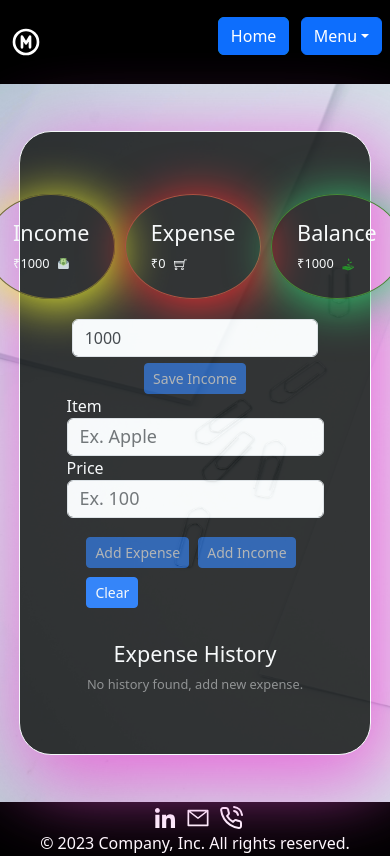
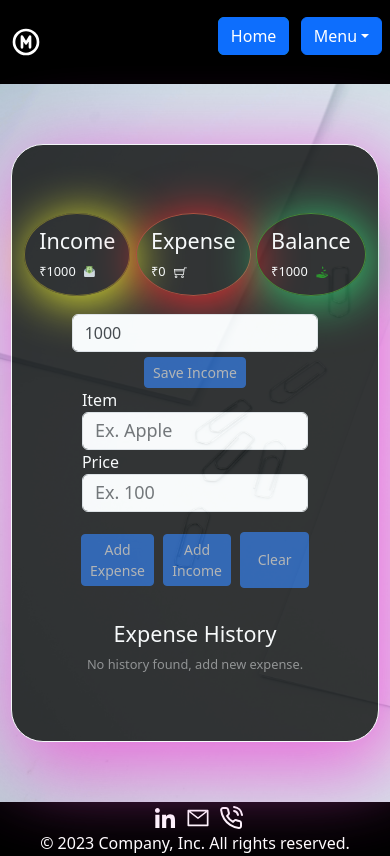
Before and after one commit to MuskanSrivastava8/Mitra, a React (Create React App) app: page /Mitra/Expensetracker in a window 390 px wide. Built offline with nearby package versions, Linux system fonts and the light colour scheme.

Commit message:
Width aspect removed

```diff
--- a/src/Components/ExpenseTracker/ExpenseInput.js
+++ b/src/Components/ExpenseTracker/ExpenseInput.js
@@ -65,7 +65,7 @@ export default function ExpenseInput() {
   return (
     <React.Fragment>
       <div className="Expense_input_container">
-        <div class="form-group">
+        <div class="form-group" className="Form_style">
           <label for="formGroupExampleInput">Item</label>
           <input
             type="text"
@@ -78,7 +78,7 @@ export default function ExpenseInput() {
           />
         </div>
 
-        <div class="form-group">
+        <div class="form-group" className="Form_style">
           <label for="formGroupExampleInput">Price</label>
           <input
             type="text"
@@ -112,8 +112,9 @@ export default function ExpenseInput() {
           <button
             type="button"
             class="btn btn-primary btn-sm"
-            style={{ margin: "2%" }}
+            style={{ margin: "2%"  , padding:"7%" }}
             onClick={clearInput}
+            disabled={!price || !expenseName}
           >
             Clear
           </button>
--- a/src/Components/ExpenseTracker/Expensetracker.scss
+++ b/src/Components/ExpenseTracker/Expensetracker.scss
@@ -147,12 +147,17 @@
 .Expense_Balance {
     padding: 2%
 }
-
+.Expense_Input{
+    width: 100%;
+}
 .Expense_input_container {
     display: flex;
     flex-direction: column;
     justify-content: center;
     align-items: center;
+}
+.Form_style{
+    width: 60%;
 }
 
 .Expense_input_name {
@@ -211,7 +216,13 @@
 
 .Expense_input_box {
     padding: 2%;
-    margin: 4%
+    margin: 4%;
+    /* width: 50%; */
+    display: flex;
+    flex-direction: row;
+    align-items: center;
+    justify-content: center;
+
 
 }
 
@@ -233,8 +244,8 @@
 
 .Expense_History_row_container {
     margin-bottom: 5%;
-    margin-left: 1%;
-    margin-right: 1%;
+    // margin-left: 1%;
+    // margin-right: 1%;
     background-color: rgb(69, 160, 146);
 }
 
@@ -266,7 +277,7 @@
 
     //Iphone XR
     .Expense_content {
-        padding: 12%;
+        padding: 14%;
     }
 
     .Expense_container {
@@ -282,6 +293,15 @@
         border-radius: 50%;
         font-size: 123%;
     }
+    .Income_Expense {
+        width: 62%;
+    }
+    .Form_style{
+        width: 88%;
+    }
+    .Expense_input_box {
+        width: 95%;
+    }
 
 }
 
```
